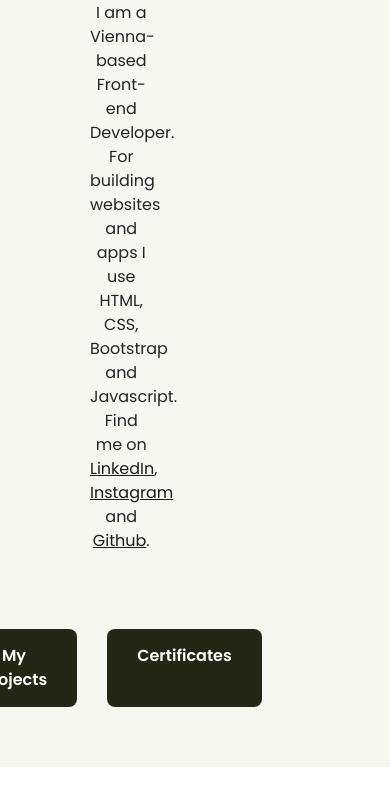
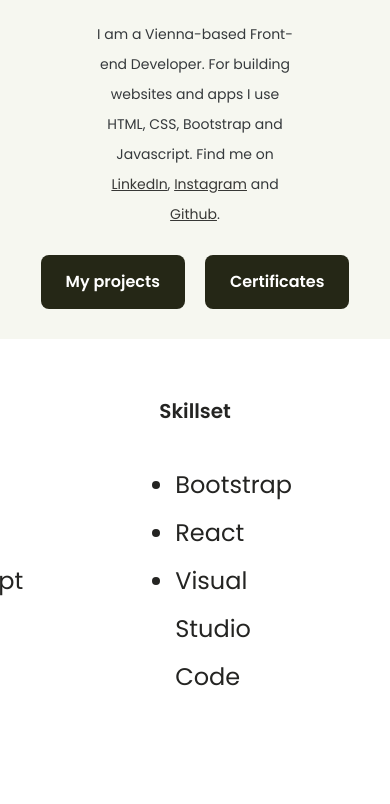
Before and after one commit to verenx/frontend-portfolio-website, a plain HTML site: page index.html in a window 390 px wide. Shown: the part 280-1084 px from the top of the page. Drawn offline with nearby package versions, Linux system fonts and the light colour scheme.

Commit message:
made header responsive

```diff
--- a/index.html
+++ b/index.html
@@ -37,10 +37,9 @@
   </nav>
 
   <header>
-  <div class="header-container">
-
   <div class="row">
-    <div class="col-7">
+    <div class="responsive-profile-picture"></div>
+    <div class="col">
       <h2>Hi, I am</h2>
       <h1>Verena Al-Khazraji</h1>
         <p class="header-paragraph">I am a Vienna-based Front-end Developer.
@@ -54,13 +53,12 @@
       </div>
     </div>
 
-  <div class="col-5">
+  <div class="col d-none d-md-block">
     <div class="header-image ms-4">
       <img src="/images/profile-picture.jpg" alt="profile-picture" class="profile-picture img-fluid">
     </div>
   </div>
  </div>
-</div>
 </header>
 </div>
 
--- a/src/style.css
+++ b/src/style.css
@@ -1,7 +1,10 @@
 :root {
   --primary-color: #F6F7F0;
   --secondary-color: #252716;
-  --text-opacity-color: #1B1B1B;
+  --text-opacity-color: #242422;
+
+  --heading-font: "Playfair Display", serif;
+  --default-font: "Poppins", sans-serif;
 }
 
 .homepage-container {
@@ -22,24 +25,26 @@ h1, h2 {
 }
 
 h1 {
-  font-family: "Playfair Display", serif;
-  font-optical-sizing: auto;
+  font-family: var(--heading-font);
   font-weight: 700;
-  font-style: normal;
+  font-size: 64px;
 }
 
 h2 {
-  font-family: "Poppins", sans-serif;
+  font-family: var(--default-font);
+  color: var(--text-opacity-color);
   font-weight: 600;
-  font-style: normal;
+  font-size: 36px;
 }
 
 .header-paragraph {
-  font-family: "Poppins", sans-serif;
+  font-family: var(--default-font);
   font-weight: 400;
-  font-style: normal;
+  opacity: 0.9;
+  line-height: 30px;
+  font-size: 18px;
   text-align: center;
-  padding: 30px 60px;
+  padding: 30px 60px 0 60px;
 }
 
 .header-links {
@@ -48,8 +53,8 @@ h2 {
 }
 
 .header-buttons {
-display: flex;
-justify-content: center;
+ display: flex;
+ justify-content: center;
 }
 
 .button-primary {
@@ -59,10 +64,9 @@ justify-content: center;
   text-decoration: none;
   border-radius: 8px;
   text-align: center;
-  margin: 30px 30px 60px 0;
-  font-family: "Poppins", sans-serif;
+  margin: 30px 30px 60px 30px;
+  font-family: var(--default-font);
   font-weight: 600;
-  font-style: normal;
 }
 
 .button-primary:hover {
@@ -82,9 +86,10 @@ main {
 .skills-list {
   display: flex;
   justify-content: center;
-  font-family: "Poppins", sans-serif;
+  font-family: var(--default-font);
+  color: var(--text-opacity-color);
   font-weight: 400;
-  font-style: normal;
+  line-height: 2;
 }
 
 .skill-list {
@@ -106,9 +111,8 @@ main {
 }
 
 .work-inquiry-text p {
-  font-family: "Poppins", sans-serif;
+  font-family: var(--default-font);
   font-weight: 400;
-  font-style: normal;
 }
 
 .work-inquiry-button {
@@ -117,9 +121,8 @@ main {
 
 footer {
   margin: 60px 0 30px 0;
-  font-family: "Poppins", sans-serif;
+  font-family: var(--default-font);
   font-weight: 500;
-  font-style: normal;
 }
 
 .contact-icons {
@@ -140,14 +143,32 @@ footer {
 .footer-paragraph {
   margin-top: 30px;
   text-align: center;
-  font-family: "Poppins", sans-serif;
+  font-family: var(--default-font);
   font-weight: 400;
-  font-style: normal;
   opacity: 0.9;
 }
 
 .footer-paragraph a {
   color: var(--text-opacity-color);
+}
+
+@media (max-width: 992px) {
+  h1 {
+    font-size: 38px;
+  }
+
+  h2 {
+    font-size: 20px;
+  }
+
+  .header-paragraph {
+    font-size: 14px;
+  }
+
+  .button-primary {
+    padding: 15px 25px;
+    margin: 10px 10px 30px 10px;
+  }
 }
 
 
@@ -172,7 +193,7 @@ footer {
   font-weight: 400;
   font-style: normal;
 }
-
+#1B1B1B;
 .poppins-medium {
   font-family: "Poppins", sans-serif;
   font-weight: 500;
```
Also changed, not shown: src/app.js (added).
